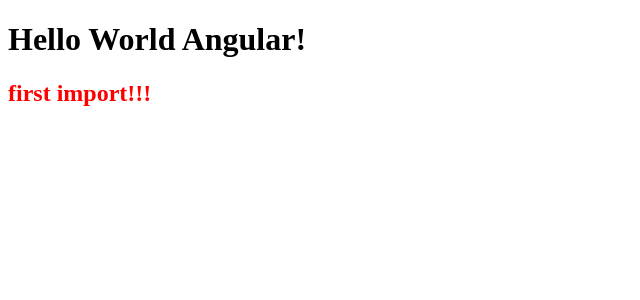
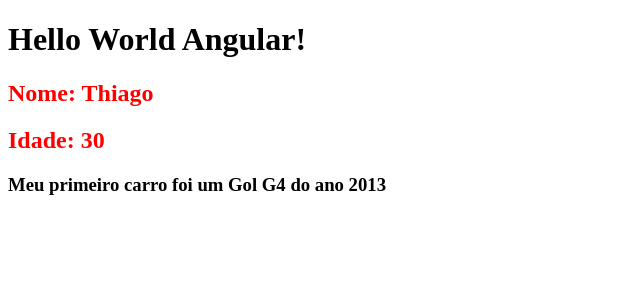
Before and after one commit to ThiagoGasparini/Angular-Study, an Angular app: page / in a window 1280 px wide. Shown: the top 300 px of the page, without its empty margins (0-640 px from the left). Built offline with nearby package versions, Linux system fonts and the light colour scheme.

Commit message:
importando dados dinamicamente

```diff
--- a/src/app/components/first-component/first-component.component.html
+++ b/src/app/components/first-component/first-component.component.html
@@ -1 +1,3 @@
-<h2>first import!!!</h2>
+<h2>Nome: {{ name }}</h2>
+<h2>Idade: {{ age }}</h2>
+<h3>Meu primeiro carro foi um {{ car.name }} do ano {{ car.year }}</h3>
--- a/src/app/components/first-component/first-component.component.ts
+++ b/src/app/components/first-component/first-component.component.ts
@@ -8,5 +8,16 @@ import { Component } from '@angular/core';
   styleUrl: './first-component.component.css'
 })
 export class FirstComponentComponent {
+  name: string = "Thiago";
+  age: number = 30;
+  car = {
+    name: "Gol G4",
+    year: 2013,
+  }
+
+  constructor() {}
+
+  ngOnInit(): void {}
+
 
 }
```
